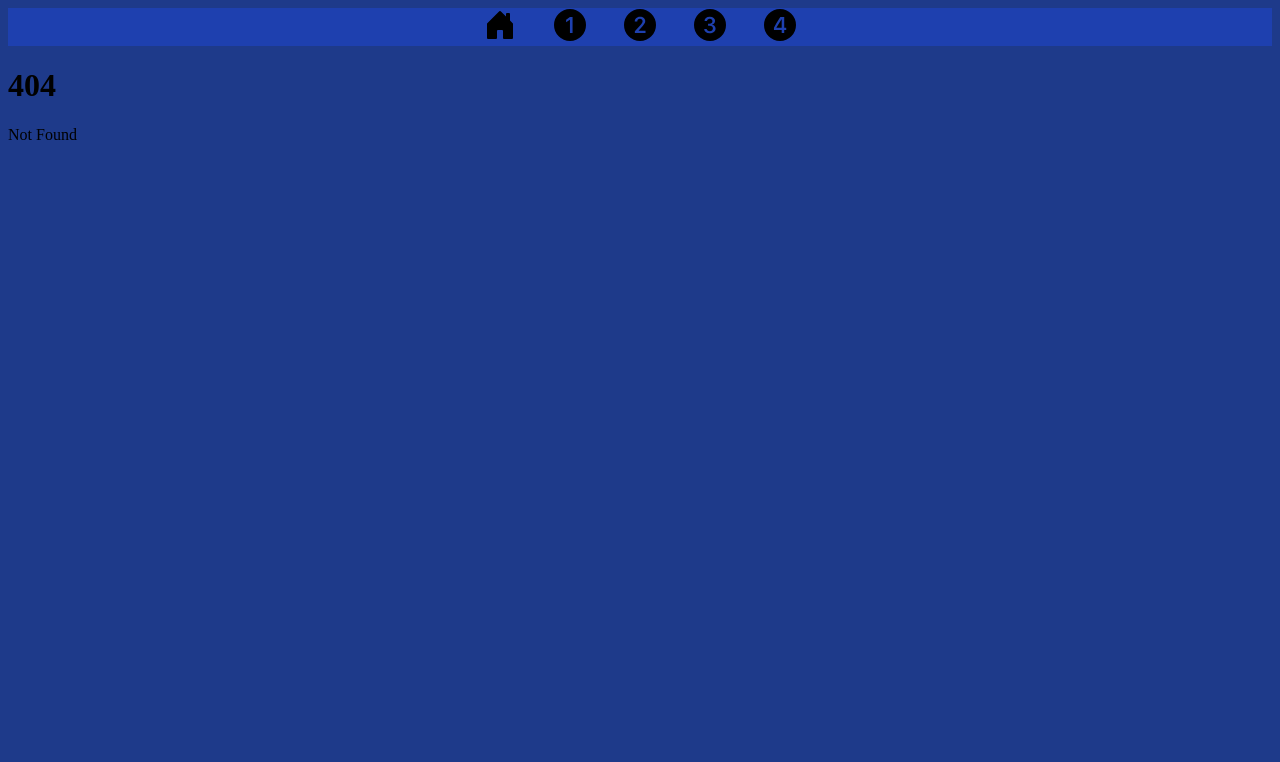
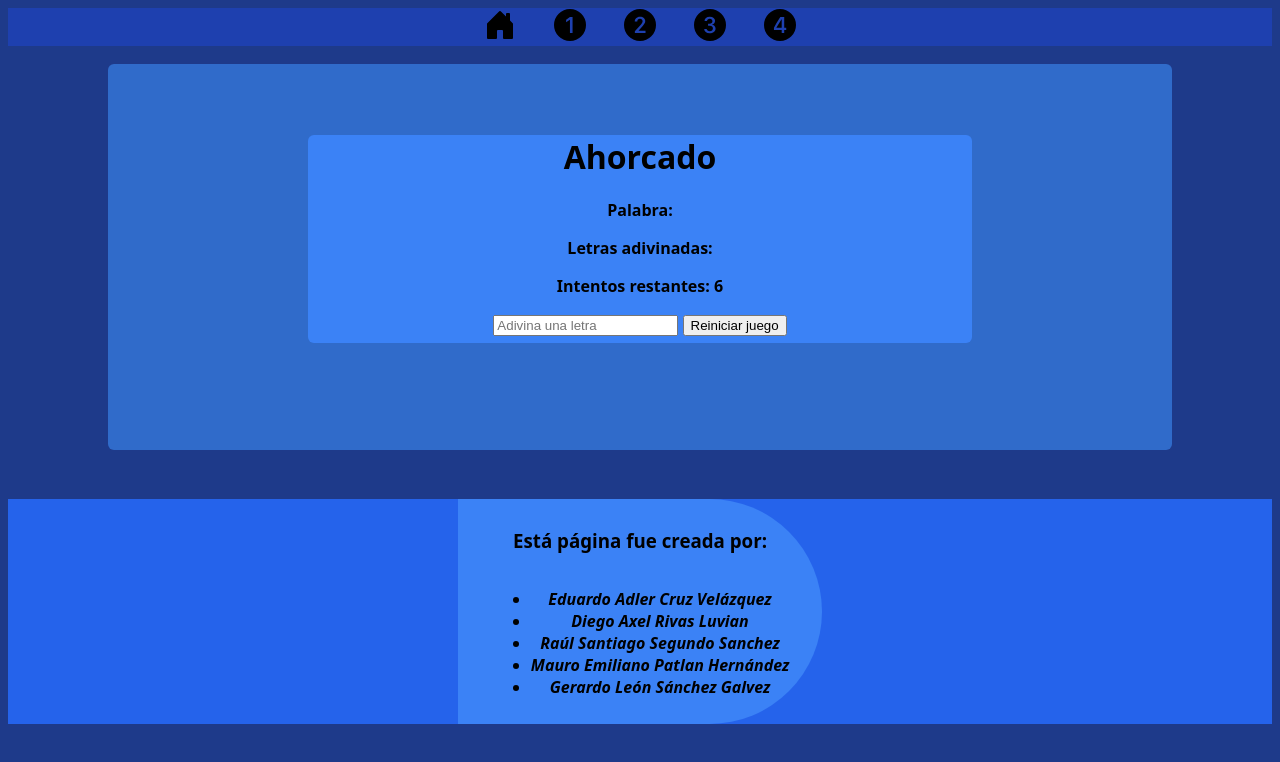
Before and after one commit to catgame345/Project-Technology, a SvelteKit app: page /ahorcado in a window 1280 px wide. Before the commit this address had no page. Shown: the top 762 px of the page. Built offline with nearby package versions, Linux system fonts and the light colour scheme.

Commit message:
ahorcado

```diff
--- /dev/null
+++ b/src/routes/(common)/ahorcado/+page.svelte
@@ -0,0 +1,138 @@
+<!-- Ahorcado.svelte -->
+<script>
+  // @ts-nocheck
+
+  let palabrasSecretas = [
+    "pantallas",
+    "monitores",
+    "rgb",
+    "teletipo",
+    "hd",
+    "fullhd",
+    "uhd",
+  ];
+  let palabraSecreta =
+    palabrasSecretas[Math.floor(Math.random() * palabrasSecretas.length)];
+  /**
+   * @type {any[]}
+   */
+  let letrasAdivinadas = [];
+  let intentosRestantes = 6;
+  let juegoTerminado = false;
+  let mensaje = "";
+
+  function adivinar(letra) {
+    if (juegoTerminado) return;
+
+    if (palabraSecreta.includes(letra)) {
+      for (let i = 0; i < palabraSecreta.length; i++) {
+        if (palabraSecreta[i] === letra) {
+          letrasAdivinadas[i] = letra;
+        }
+      }
+    } else {
+      intentosRestantes -= 1;
+    }
+
+    if (intentosRestantes === 0) {
+      juegoTerminado = true;
+      mensaje = "¡Perdiste! La palabra secreta era: " + palabraSecreta;
+    } else if (letrasAdivinadas.join("") === palabraSecreta) {
+      juegoTerminado = true;
+      mensaje = "¡Ganaste!";
+      alert("Has ganado usuario!");
+    }
+  }
+
+  function reiniciarJuego() {
+    palabraSecreta =
+      palabrasSecretas[Math.floor(Math.random() * palabrasSecretas.length)];
+    letrasAdivinadas = Array(palabraSecreta.length).fill("_");
+    intentosRestantes = 6;
+    juegoTerminado = false;
+    mensaje = "";
+  }
+
+  function mostrarPalabraSecreta() {
+    return letrasAdivinadas.join(" ");
+  }
+</script>
+
+<main>
+  <div class="container">
+    <div class="box">
+      <h1>Ahorcado</h1>
+      <p>Palabra: {mostrarPalabraSecreta()}</p>
+      <p>Letras adivinadas: {letrasAdivinadas.join(", ")}</p>
+      <p>Intentos restantes: {intentosRestantes}</p>
+      {#if juegoTerminado}
+        <p>{mensaje}</p>
+      {:else}
+        <input
+          type="text"
+          on:input={(e) => adivinar(e.target.value)}
+          placeholder="Adivina una letra"
+        />
+        <button on:click={reiniciarJuego}>Reiniciar juego</button>
+      {/if}
+    </div>
+  </div>
+</main>
+
+<style>
+  main {
+    font-family:
+      system-ui,
+      -apple-system,
+      BlinkMacSystemFont,
+      "Segoe UI",
+      Roboto,
+      Oxygen,
+      Ubuntu,
+      Cantarell,
+      "Open Sans",
+      "Helvetica Neue",
+      sans-serif;
+    text-align: center;
+    font-weight: bold;
+  }
+
+  @keyframes anim {
+        from {
+            transform: translateX(-100%);
+        }
+        to {
+            transform: rotateX(0);
+        }
+    }
+
+    .box {
+        background-color: rgb(59 130 246);
+        margin-right: 200px;
+        margin-left: 200px;
+        margin-top: 100px;
+        margin-bottom: 100px;
+        border-end-end-radius: 6px;
+        border-end-start-radius: 6px;
+        border-start-end-radius: 6px;
+        border-start-start-radius: 6px;
+        padding-bottom: 6.5px;
+        margin-top: 17.5px;
+        animation: anim 0.5s ease-in-out forwards;
+    }
+
+    .container {
+        background-color: rgb(48, 107, 202);
+        margin-top: 50px;
+        margin-right: 100px;
+        margin-left: 100px;
+        padding-top: 50px;
+        border-end-end-radius: 6px;
+        border-end-start-radius: 6px;
+        border-start-end-radius: 6px;
+        border-start-start-radius: 6px;
+        padding-bottom: 6.5px;
+        margin-top: 17.5px;
+        animation: anim 0.5s ease-in-out forwards;
+    }
+</style>
--- a/src/routes/(common)/practica1/+page.svelte
+++ b/src/routes/(common)/practica1/+page.svelte
@@ -169,4 +169,8 @@
     h1 {
       animation: aparecer 0.5s ease-in-out forwards;
     }
+    a {
+        text-decoration: none;
+        color: darkslateblue;
+    }
 </style>
--- a/src/routes/(common)/practica4/+page.svelte
+++ b/src/routes/(common)/practica4/+page.svelte
@@ -190,6 +190,11 @@
         }
     }
 
+    a {
+        text-decoration: none;
+        color: darkslateblue;
+    }
+
   .box {
     background-color: rgb(59 130 246);
     margin-right: 200px;
```
Also changed, not shown: src/routes/(common)/practica3/+page.svelte (+30 -0 lines).
